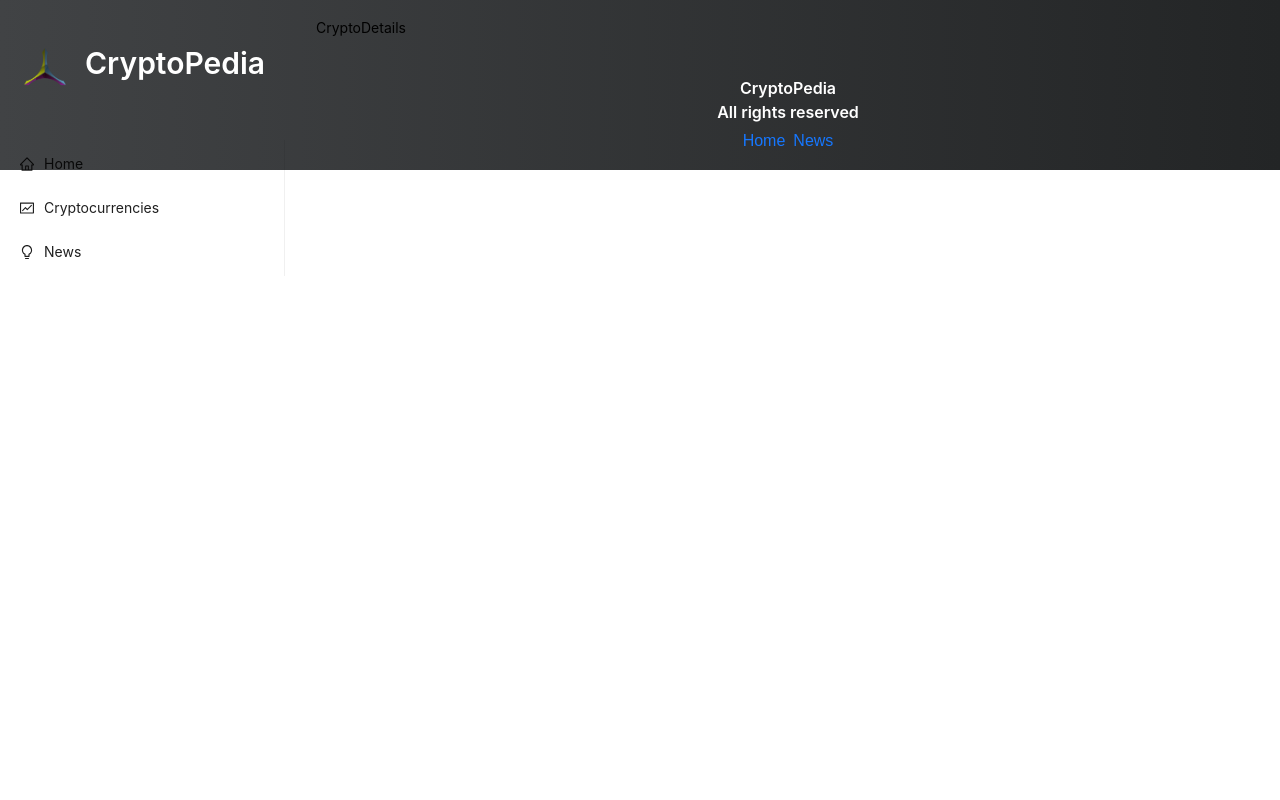
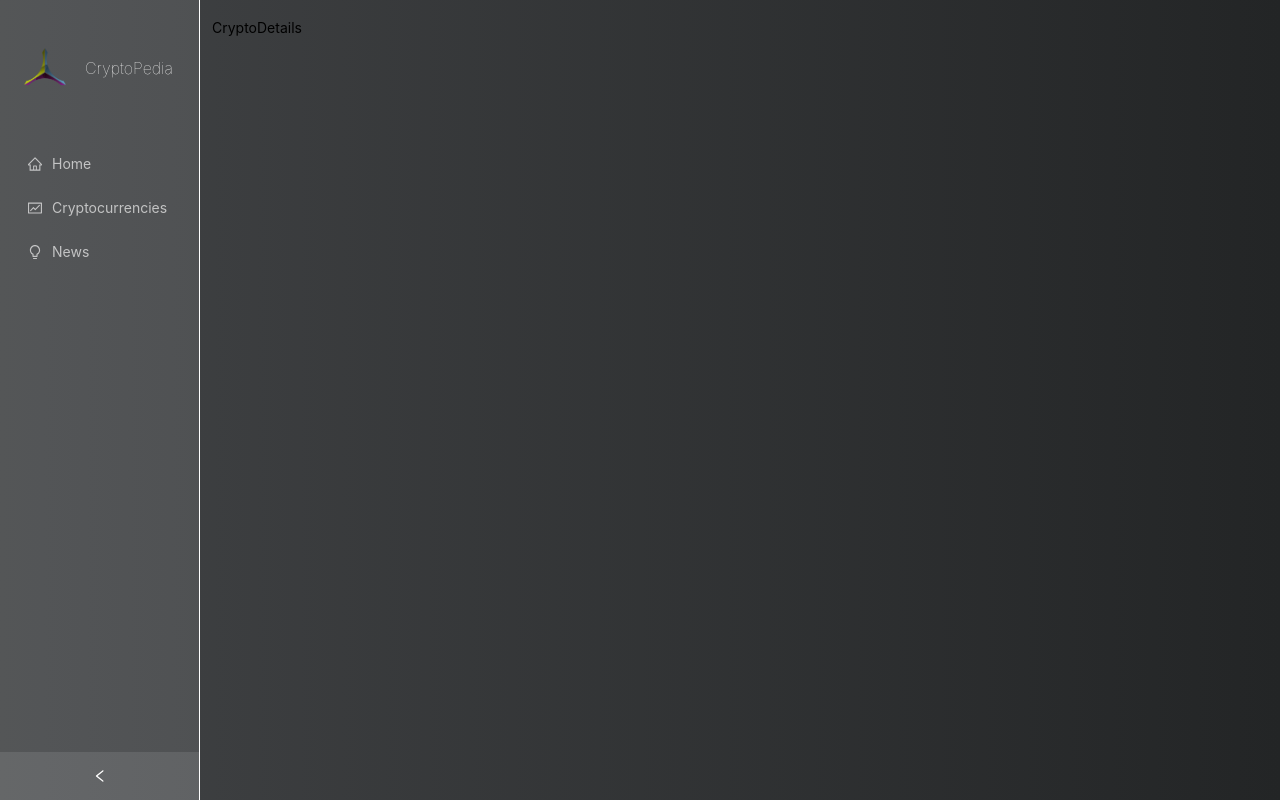
Before and after one commit to patelb268/CryptoPedia, a React (Create React App) app: page /crypto/1 in a window 1280 px wide. Built offline with nearby package versions, Linux system fonts and the light colour scheme.

Commit message:
created collapsible navigation bar

```diff
--- a/src/App.js
+++ b/src/App.js
@@ -28,18 +28,6 @@ const App = () => {
                     </Routes>
                 </div>
             </Layout>
-
-
-            <div className='footer'>
-                <Typography.Title level={5} style={{color: 'white', textAlign: 'center'}}>
-                    CryptoPedia <br />
-                    All rights reserved
-                </Typography.Title>
-                <Space>
-                    <Link to='/'>Home</Link>
-                    <Link to='/news'>News</Link>
-            </Space>
-            </div>
         </div>
 
     </div>
--- a/src/components/Homepage.jsx
+++ b/src/components/Homepage.jsx
@@ -26,13 +26,13 @@ const Homepage = () => {
 
       <div className="home-heading-container">
         <Typography.Title level={2} className="home-title" style={{color:'white'}}>Top 10 Cryptos</Typography.Title>
-        <Typography.Title level={3} className="show-more"><Link to="/cryptocurrencies">Show More</Link></Typography.Title>
+        <Typography.Title level={3} className="show-more" ><Link to="/cryptocurrencies" >Show More</Link></Typography.Title>
       </div>
       <Cryptocurrencies simplified />
 
       <div className="home-heading-container">
         <Typography.Title level={2} className="home-title" style={{color:'white'}}>Current Affairs</Typography.Title>
-        <Typography.Title level={3} className="show-more"><Link to="/news">Show More</Link></Typography.Title>
+        <Typography.Title level={3} className="show-more" style={{color:'grey'}}><Link to="/news"  className="show-more">Show More</Link></Typography.Title>
       </div>
       <News simplified />
 
--- a/src/components/Navbar.jsx
+++ b/src/components/Navbar.jsx
@@ -1,31 +1,46 @@
-import React, { useState, useEffect } from 'react';
-import { Button, Menu, Typography, Avatar } from 'antd';
+import React, { useState } from 'react';
+import { Menu, Typography, Avatar, Layout } from 'antd';
 import { Link } from 'react-router-dom';
-import { HomeOutlined, MoneyCollectOutlined, BulbOutlined, FundOutlined, MenuOutlined } from '@ant-design/icons';
-
+import { HomeOutlined, BulbOutlined, FundOutlined } from '@ant-design/icons';
 import icon from '../assets/icon.png';
 
+const { Sider } = Layout;
+
 const Navbar = () => {
+  const [collapsed, setCollapsed] = useState(false);
 
   return (
-    <div className="nav-container">
-      <div className="logo-container">
-        <Avatar src={icon} size='large'/>
-        <Typography.Title level={2} className="logo"><Link to="/">CryptoPedia</Link></Typography.Title>
+    <Layout style={{ minHeight: '100vh' }}>
+      <Sider
+        collapsible
+        collapsed={collapsed}
+        onCollapse={(value) => setCollapsed(value)}
+        className='sider nav-container'
+      >
+        {/* Logo and Title outside the collapsed menu */}
+        <div className='logo-container'>
+          <Avatar src={icon} size='large' />
+          {!collapsed && (<Typography.Title level={2} className='logo'>
+            <Link className='title' to="/">CryptoPedia</Link>
+          </Typography.Title>)}
+        </div>
 
-      </div>
-      <Menu className='menu'>
-        <Menu.Item icon={<HomeOutlined />}>
+        {/* Menu Items */}
+        <Menu className='menu' theme='dark' mode='inline'>
+          <Menu.Item key='home' icon={<HomeOutlined />}>
             <Link to="/">Home</Link>
           </Menu.Item>
-        <Menu.Item icon={<FundOutlined />}>
+
+          <Menu.Item key='cryptocurrencies' icon={<FundOutlined />}>
             <Link to="/cryptocurrencies">Cryptocurrencies</Link>
           </Menu.Item>
-        <Menu.Item icon={<BulbOutlined />}>
+
+          <Menu.Item key='news' icon={<BulbOutlined />}>
             <Link to="/news">News</Link>
           </Menu.Item>
         </Menu>
-    </div>
+      </Sider>
+    </Layout>
   );
 };
 
--- a/src/styles/App.css
+++ b/src/styles/App.css
@@ -31,7 +31,7 @@ a:hover{
 
 
 .navbar{
-    flex: 0.2;
+    flex: 0.15;
 }
 
 .main{
@@ -42,14 +42,27 @@ a:hover{
 .routes{
     padding: 20px;
 }
-.nav-container{
-    position: fixed;
+.nav-container {
+    /* position: fixed;
     left: 0;
     margin: 10px;
     height: 100vh;
-    margin: 0px;
-    background:transparent;
+    margin: 0px; */
+    background: rgba(255,255,255,0.1)!important;
+    border-right: 1px solid white;
 }
+
+.ant-layout-sider-trigger{
+    background: rgba(255,255,255,0.1)!important;
+    color: white;
+    border-right: 1px solid white;
+}
+.ant-typography a{
+    font-weight: 100;
+    font-size: 16px;
+    color:gray;
+}
+
 
 .logo-container{
     /* background-color: #001529; */
@@ -58,12 +71,15 @@ a:hover{
     align-items: center;
     width: 100%;
 }
-.logo{
-    margin:0 0 0 15px;
-}
-.logo a{
-   color: white;
-}
+.logo {
+    margin: 0 0 0 15px;
+  }
+
+  .logo a {
+    color: white;
+  }
+
+
 
 .ant-avatar-lg {
     width: 50px;
@@ -82,7 +98,7 @@ a:hover{
     border: none !important;
 }
 .menu{
-    background:none;
+    background:transparent !important;
     color: white;
 }
 
@@ -105,16 +121,24 @@ a:hover{
 }
 
 .ant-card{
-    background-color:rgba(245, 245, 245, 0.323)!important;
+    background-color:rgba(245, 245, 245, 0.8)!important;
     backdrop-filter: blur(50px) saturate(150%) !important;
 
 }
 
+.sider{
+    overflow: auto !important;
+    height: 100vh !important;
+    position: fixed !important;
+    left: 0 !important;
+    top: 0 !important;
+    bottom: 0 !important;
+}
 
 
 @media screen and (max-width:1300px){
     .main{
-        margin-left: 50px;
+        margin-left: 0px;
     }
 }
 
@@ -408,9 +432,13 @@ width: 70%;
 }
 
 .footer {
-    background-color: none;
-    display: flex;
-    flex-direction: column;
+    display:flex;
+    position: fixed !important;
+    left: 0 !important;
+    bottom: 0 !important;
+    width: 100%; /* Ensure the footer takes the full width of the viewport */
+    background: rgba(255,255,255,0.1);
+    color: white; /* Set text color */
     padding: 20px;
-    align-items: center;
+    text-align: center;
 }
```
Lines whose indentation alone changed are shown as unchanged.
